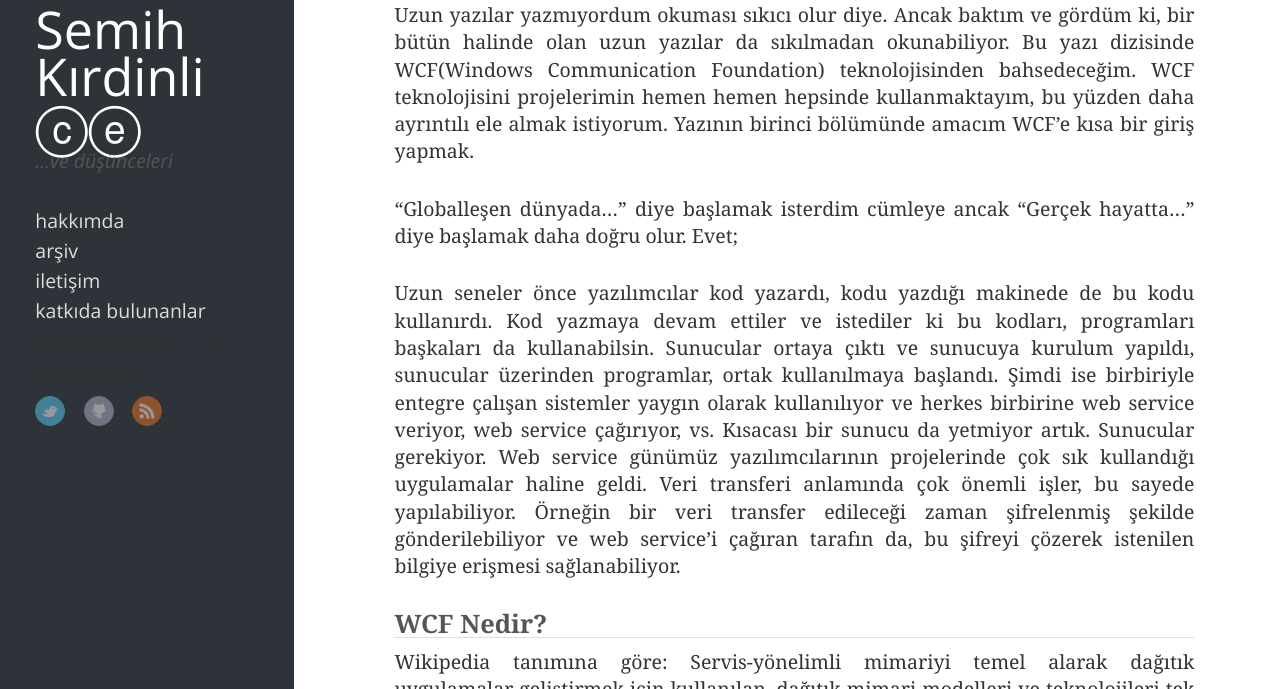
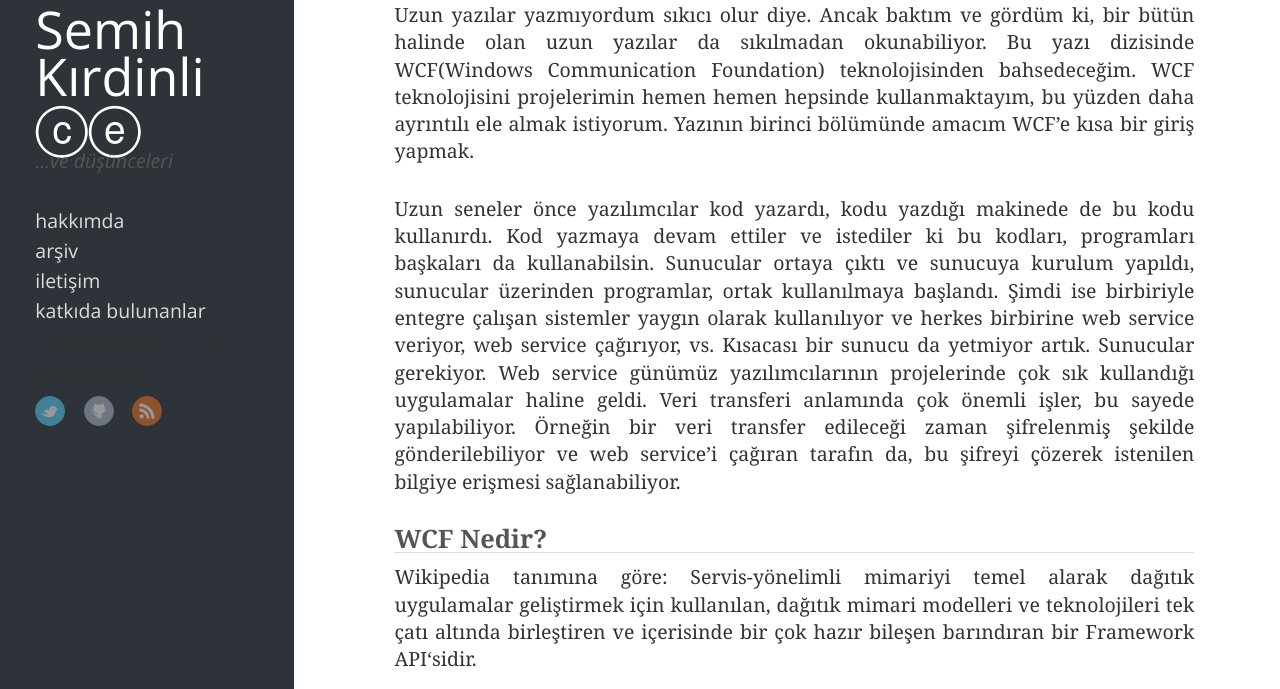
Before and after one commit to Munter/semihkirdinli.github.io, a Jekyll site: the page built from _posts/2016-02-17-wcf.md, in a window 1280 px wide and 900 px high, cut to the strip 211-900 px from the top of the window. Built offline with Jekyll 4.4.1, drawn with Linux system fonts in a browser that asks for light colours; nearby versions of some CDN libraries; comment, search, counter and statistics services are not loaded.

Commit message:
A post was updated about wcf.
Post title was changed as "WCF".

```diff
--- a/_posts/2016-02-17-wcf.md
+++ b/_posts/2016-02-17-wcf.md
@@ -7,9 +7,7 @@
 categories: [WCF]
 tags: [.net, dağıtık, mimari, WCF, wcf service, web service]
 ---
-Uzun yazılar yazmıyordum okuması sıkıcı olur diye. Ancak baktım ve gördüm ki, bir bütün halinde olan uzun yazılar da sıkılmadan okunabiliyor. Bu yazı dizisinde WCF(Windows Communication Foundation) teknolojisinden bahsedeceğim. WCF teknolojisini projelerimin hemen hemen hepsinde kullanmaktayım, bu yüzden daha ayrıntılı ele almak istiyorum. Yazının birinci bölümünde amacım WCF’e kısa bir giriş yapmak.
-
-“Globalleşen dünyada...” diye başlamak isterdim cümleye ancak “Gerçek hayatta...” diye başlamak daha doğru olur. Evet;
+Uzun yazılar yazmıyordum sıkıcı olur diye. Ancak baktım ve gördüm ki, bir bütün halinde olan uzun yazılar da sıkılmadan okunabiliyor. Bu yazı dizisinde WCF(Windows Communication Foundation) teknolojisinden bahsedeceğim. WCF teknolojisini projelerimin hemen hemen hepsinde kullanmaktayım, bu yüzden daha ayrıntılı ele almak istiyorum. Yazının birinci bölümünde amacım WCF’e kısa bir giriş yapmak.
 
 Uzun seneler önce yazılımcılar kod yazardı, kodu yazdığı makinede de bu kodu kullanırdı. Kod yazmaya devam ettiler ve istediler ki bu kodları, programları başkaları da kullanabilsin. Sunucular ortaya çıktı ve sunucuya kurulum yapıldı, sunucular üzerinden programlar, ortak kullanılmaya başlandı. Şimdi ise birbiriyle entegre çalışan sistemler yaygın olarak kullanılıyor ve herkes birbirine web service veriyor, web service çağırıyor, vs. Kısacası bir sunucu da yetmiyor artık. Sunucular gerekiyor. Web service günümüz yazılımcılarının projelerinde çok sık kullandığı uygulamalar haline geldi. Veri transferi anlamında çok önemli işler, bu sayede yapılabiliyor. Örneğin bir veri transfer edileceği zaman şifrelenmiş şekilde gönderilebiliyor ve web service’i çağıran tarafın da, bu şifreyi çözerek istenilen bilgiye erişmesi sağlanabiliyor.
 
--- a/index.html
+++ b/index.html
@@ -103,7 +103,7 @@
 
     <article class="post" itemprop="blogPost" itemscope itemtype="http://schema.org/BlogPosting">
 
-	<h1 class="title" itemprop="name"><a href="/archive/2016/02/17/wcf-ogreniyorum-1/" itemprop="url">WCF Öğreniyorum - 1</a></h1>
+	<h1 class="title" itemprop="name"><a href="/archive/2016/02/17/wcf/" itemprop="url">WCF</a></h1>
 	<div class="meta">
 	<span class="date">
 
```
